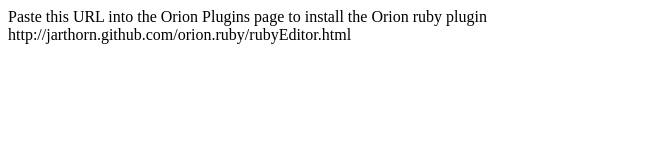
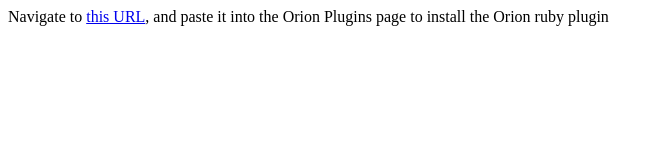
Before and after one commit to jarthorn/orion.ruby, a plain HTML site: page public/index.html in a window 1280 px wide. Shown: the whole page, without its empty margins (0-664 px from the left). Drawn offline with Linux system fonts and the light colour scheme.

Commit message:
Update URL

```diff
--- a/public/index.html
+++ b/public/index.html
@@ -3,8 +3,7 @@
 <title>Orion Ruby Plugin</title>
 </head>
 <body>
-Paste this URL into the Orion Plugins page to install the Orion ruby plugin
-<br>
-http://jarthorn.github.com/orion.ruby/rubyEditor.html
+Navigate to <a href="rubyEditor.html">this URL</a>, and paste it into the Orion Plugins
+page to install the Orion ruby plugin
 </body>
 </html>
```
